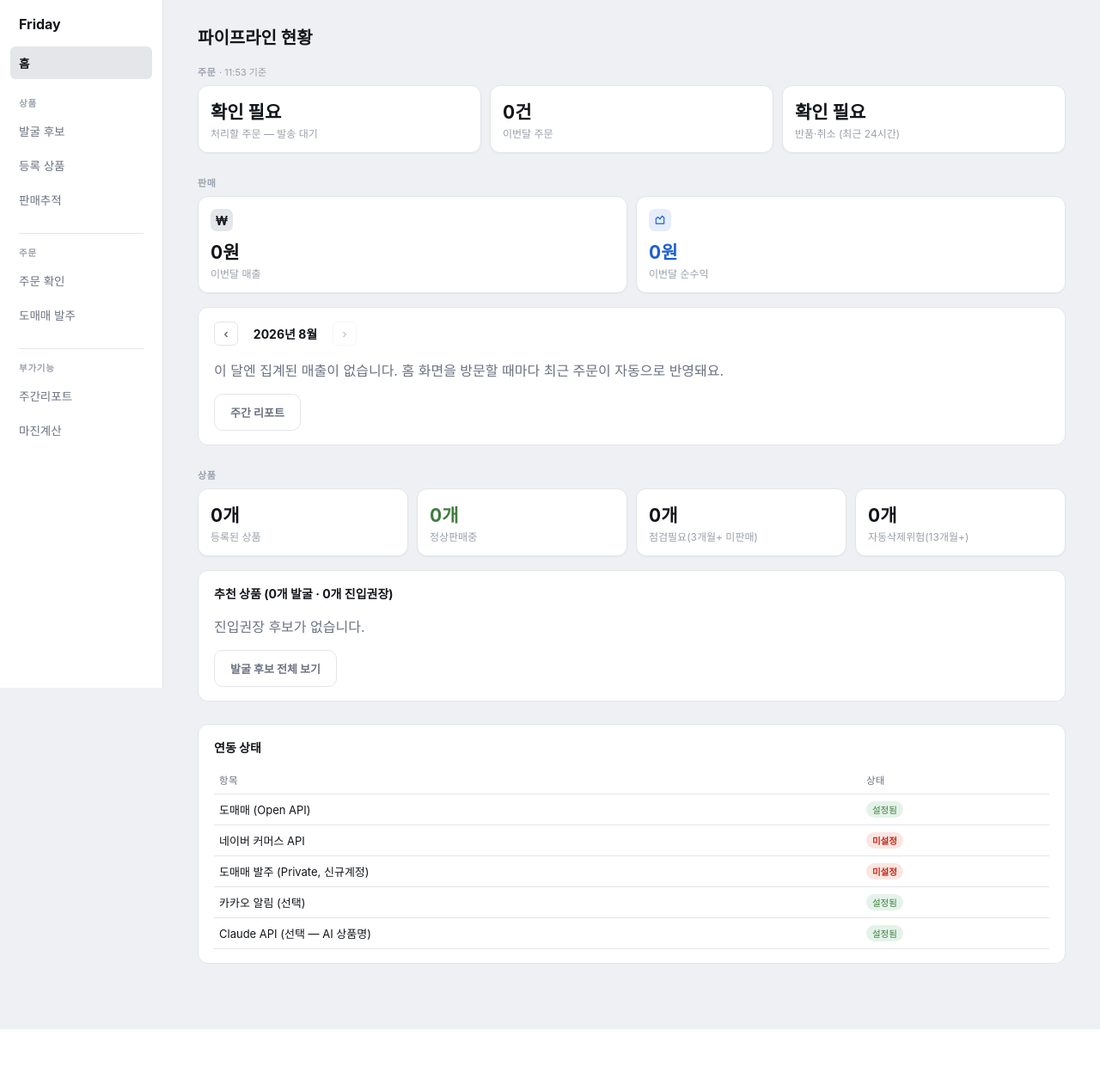
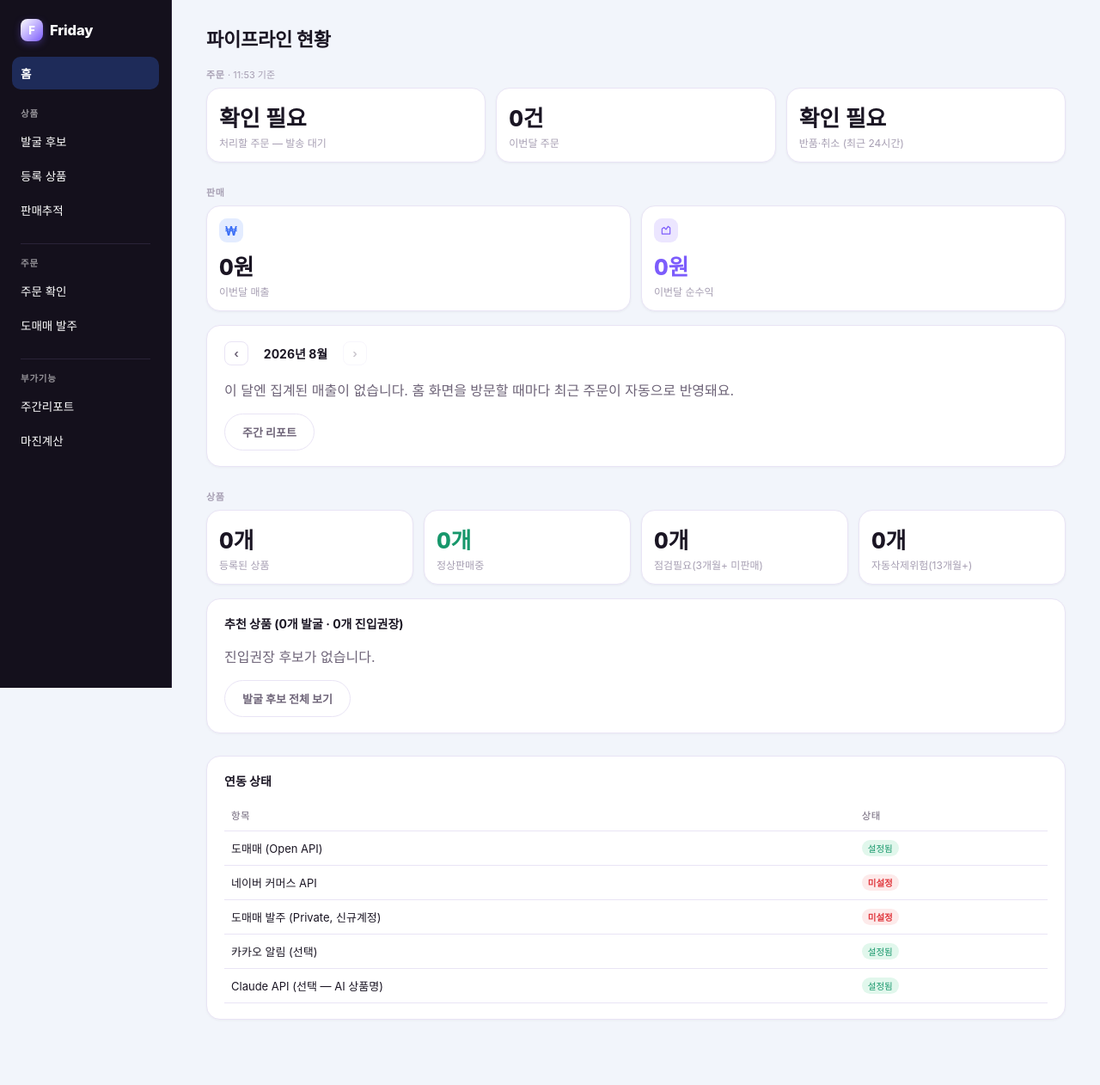
Before and after one commit to mhkim15/Danyol, a Flask app: page / in a window 1280 px wide. Shown: the whole page at 86% size. Before the commit the page ends 1197 px from the top, so only its background shows below. Run offline with Flask 3, Linux system fonts and the light colour scheme; some web fonts are replaced.

Commit message:
Friday 대시보드 트렌디 UI 리스킨
- Pretendard Variable 폰트 로드, 카드/버튼 radius·그림자 정리로 소프트한 톤
- 블루(액션)·바이올렛(값) 2색 시그니처 시스템 도입, 브랜드 그라데이션 마크 추가
- 좌측 LNB만 다크 팔레트로 분리(본문은 라이트 유지), 텍스트는 흰색으로 가독성 확보
- 본문 배경을 블루 계열로 통일(명도·채도 유지한 채 색상만 회전)
- 모션 최소화 설정(prefers-reduced-motion) 대응

Co-Authored-By: Claude Sonnet 5 <noreply@anthropic.com>

```diff
--- a/webapp/templates/base.html
+++ b/webapp/templates/base.html
@@ -4,28 +4,52 @@
 <meta charset="utf-8">
 <meta name="viewport" content="width=device-width, initial-scale=1">
 <title>Friday · {% block title %}비브레이브{% endblock %}</title>
+<link rel="stylesheet" as="style" crossorigin
+  href="https://cdn.jsdelivr.net/gh/orioncactus/pretendard@v1.3.9/dist/web/variable/pretendardvariable-dynamic-subset.css">
 <style>
   :root {
-    --ink: #12151a; --ink-soft: #6b7280; --ink-muted: #9aa1ab; --paper: #eef0f3; --panel: #ffffff;
-    --line: #e3e5e9; --accent: #12151a; --accent-soft: #e4e6ea;
-    --ok: #3f7d3f; --ok-bg: #e4f3e9; --err: #c22a1a; --err-bg: #fbe6e2; --warn: #b0791a; --warn-bg: #f7ecd8;
-    --money: #1d5fd6; --money-bg: #e6edfc; --money-2: #6a97ea;
+    /* 잉크 — 블루 바이올렛 톤이 도는 다크 뉴트럴 (순검정 대신) */
+    --ink: #1a1523; --ink-soft: #6e6478; --ink-muted: #a79fb3;
+    --paper: #f2f5fb; --panel: #ffffff; --line: #e9e4f5;
+    /* 블루 = "지금 처리할 것" 액션 컬러 / 바이올렛 = "값" · 정보 컬러 — 의도적으로 분리 */
+    --accent: #3b6ff6; --accent-soft: #e3ecff;
+    --violet: #7c5cfc; --violet-soft: #ece6ff;
+    --chip-bg: #efebfa; --chip-ink: #5b5270;
+    --row-hover: rgba(124,92,252,0.05);
+    --ok: #17976b; --ok-bg: #e1f7ec;
+    --err: #e0393f; --err-bg: #fdeaea;
+    --warn: #d97706; --warn-bg: #fdf1de;
+    --money: #7c5cfc; --money-bg: #ece6ff; --money-2: #3b6ff6;
     --mono: ui-monospace, "SFMono-Regular", Menlo, Consolas, monospace;
-    --sans: -apple-system, "system-ui", "Segoe UI", "Pretendard", "Apple SD Gothic Neo", "Malgun Gothic", sans-serif;
-    --sidebar-w: 190px;
+    --sans: "Pretendard Variable", "Pretendard", -apple-system, "system-ui", "Segoe UI", "Apple SD Gothic Neo", "Malgun Gothic", sans-serif;
+    --sidebar-w: 200px;
   }
   * { box-sizing: border-box; }
   body { margin: 0; background: var(--paper); color: var(--ink); font-family: var(--sans); }
   a { color: var(--accent); }
+  ::selection { background: var(--accent-soft); color: var(--ink); }
 
   .layout { display: flex; min-height: 100vh; }
 
   nav.sidebar {
+    /* LNB만 별도 다크 팔레트 — 나머지 화면은 라이트 유지. 여기서 지역적으로
+       덮어쓴 변수들을 하위 규칙(브랜드/그룹라벨/링크)이 그대로 참조한다. */
+    --panel: #14101c; --line: #2a2338; --ink: #ffffff; --ink-soft: #ffffff; --ink-muted: rgba(255,255,255,0.55);
+    --accent-soft: rgba(59,111,246,0.28); --accent: #ffffff;
     width: var(--sidebar-w); flex-shrink: 0; background: var(--panel);
-    border-right: 1px solid var(--line); padding: 18px 12px;
+    border-right: 1px solid var(--line); padding: 20px 14px;
     position: sticky; top: 0; height: 100vh; overflow-y: auto;
   }
-  nav.sidebar .brand { font-weight: 700; font-size: 16px; padding: 0 10px 16px; }
+  nav.sidebar .brand {
+    display: flex; align-items: center; gap: 8px; color: var(--ink);
+    font-weight: 800; font-size: 16.5px; letter-spacing: -0.01em; padding: 2px 10px 18px;
+  }
+  .brand-mark {
+    width: 26px; height: 26px; border-radius: 8px; flex-shrink: 0;
+    background: linear-gradient(135deg, var(--accent), var(--violet));
+    color: #fff; display: flex; align-items: center; justify-content: center;
+    font-size: 13px; font-weight: 800; box-shadow: 0 3px 8px rgba(124,92,252,0.35);
+  }
   nav.sidebar .nav-group {
     font-size: 10.5px; letter-spacing: 0.07em; text-transform: uppercase; color: var(--ink-muted);
     font-weight: 700; margin: 20px 10px 6px; padding-top: 14px; border-top: 1px solid var(--line);
@@ -34,19 +58,22 @@
   nav.sidebar .nav-links { display: flex; flex-direction: column; gap: 2px; }
   nav.sidebar a {
     display: block; text-decoration: none; color: var(--ink-soft); font-size: 13.5px;
-    padding: 9px 10px; border-radius: 6px;
+    padding: 9px 10px; border-radius: 10px;
     transition: background .12s ease, color .12s ease;
   }
-  nav.sidebar a:hover, nav.sidebar a.active { background: var(--accent-soft); color: var(--accent); font-weight: 600; }
+  nav.sidebar a:hover, nav.sidebar a.active { background: var(--accent-soft); color: var(--accent); font-weight: 700; }
 
   .shell { flex: 1; min-width: 0; padding: 24px 40px 60px; }
 
-  .flash { padding: 11px 14px; border-radius: 6px; font-size: 13.5px; margin-bottom: 16px; line-height: 1.5; }
+  .flash { padding: 11px 14px; border-radius: 10px; font-size: 13.5px; margin-bottom: 16px; line-height: 1.5; }
   .flash-success { background: var(--ok-bg); color: var(--ok); }
   .flash-error { background: var(--err-bg); color: var(--err); }
 
-  h1 { font-size: 20px; font-weight: 700; margin: 4px 0 18px; }
-  .panel { background: var(--panel); border: 1px solid var(--line); border-radius: 12px; padding: 16px 18px; margin-bottom: 16px; }
+  h1 { font-size: 22px; font-weight: 800; letter-spacing: -0.01em; margin: 4px 0 18px; }
+  .panel {
+    background: var(--panel); border: 1px solid var(--line); border-radius: 16px; padding: 18px 20px; margin-bottom: 16px;
+    box-shadow: 0 1px 3px rgba(26,21,35,0.04);
+  }
   .panel h2 { font-size: 14px; margin: 0 0 12px; }
 
   .eyebrow { font-size: 11px; letter-spacing: 0.06em; text-transform: uppercase; color: var(--ink-muted); font-weight: 600; margin: 0 0 8px; }
@@ -70,23 +97,23 @@
   .todo-sub { font-size: 12px; color: var(--ink-muted); margin: 2px 0 0; }
   .todo-arrow { color: var(--ink-muted); font-size: 16px; flex-shrink: 0; }
 
-  .stat-grid { display: grid; grid-template-columns: repeat(auto-fit, minmax(110px, 1fr)); gap: 10px; }
+  .stat-grid { display: grid; grid-template-columns: repeat(auto-fit, minmax(110px, 1fr)); gap: 12px; }
   .stat-card {
-    background: var(--panel); border: 1px solid var(--line); border-radius: 12px; padding: 14px;
+    background: var(--panel); border: 1px solid var(--line); border-radius: 16px; padding: 14px;
     text-decoration: none; color: inherit; display: block;
-    box-shadow: 0 1px 2px rgba(18,21,26,0.04);
+    box-shadow: 0 1px 3px rgba(26,21,35,0.05);
     transition: transform .15s ease, box-shadow .15s ease, border-color .15s ease;
   }
-  .stat-card.link:hover { transform: translateY(-2px); border-color: var(--accent); box-shadow: 0 6px 16px rgba(18,21,26,0.08); }
+  .stat-card.link:hover { transform: translateY(-2px); border-color: var(--accent); box-shadow: 0 10px 22px rgba(59,111,246,0.16); }
   .stat-icon {
-    width: 26px; height: 26px; border-radius: 7px; background: var(--accent-soft); color: var(--accent);
+    width: 28px; height: 28px; border-radius: 9px; background: var(--accent-soft); color: var(--accent);
     display: flex; align-items: center; justify-content: center; margin-bottom: 8px; font-size: 14px;
   }
   .stat-icon.money { background: var(--money-bg); color: var(--money); }
-  .stat-num { font-size: 21px; font-weight: 700; margin: 0; }
+  .stat-num { font-size: 26px; font-weight: 800; letter-spacing: -0.01em; margin: 0; font-variant-numeric: tabular-nums; }
   .stat-num.money { color: var(--money); }
   .stat-num.attn { color: var(--err); }
-  .stat-label { font-size: 12px; color: var(--ink-muted); margin: 2px 0 0; }
+  .stat-label { font-size: 12px; color: var(--ink-muted); margin: 3px 0 0; }
 
   .badge-ok { display: inline-block; font-family: var(--mono); font-size: 10.5px; padding: 2px 7px; border-radius: 99px; background: var(--ok-bg); color: var(--ok); }
   .badge-err { display: inline-block; font-family: var(--mono); font-size: 10.5px; padding: 2px 7px; border-radius: 99px; background: var(--err-bg); color: var(--err); font-weight: 600; }
@@ -138,7 +166,7 @@
 
   .chart-toolbar { display: flex; align-items: center; justify-content: space-between; margin-bottom: 4px; flex-wrap: wrap; gap: 10px; }
   .month-nav { display: flex; align-items: center; gap: 10px; }
-  .month-nav button { background: none; border: 1px solid var(--line); border-radius: 6px; width: 28px; height: 28px; padding: 0; font-size: 13px; color: var(--ink-soft); cursor: pointer; }
+  .month-nav button { background: none; border: 1px solid var(--line); border-radius: 8px; width: 28px; height: 28px; padding: 0; font-size: 13px; color: var(--ink-soft); cursor: pointer; }
   .month-nav button:hover:not(:disabled) { border-color: var(--accent); color: var(--accent); }
   .month-nav button:disabled { opacity: 0.35; cursor: default; }
   .month-nav .month-label { font-size: 14px; font-weight: 700; min-width: 90px; text-align: center; }
@@ -177,25 +205,25 @@
   input[type=checkbox] { margin-right: 6px; }
 
   button, .btn {
-    background: var(--accent); color: #fff; border: 1px solid var(--accent); border-radius: 10px;
-    padding: 11px 18px; font-size: 13px; font-weight: 700; cursor: pointer; font-family: inherit;
+    background: var(--accent); color: #fff; border: 1px solid var(--accent); border-radius: 999px;
+    padding: 11px 20px; font-size: 13px; font-weight: 700; cursor: pointer; font-family: inherit;
     display: inline-block; text-decoration: none;
-    transition: background .12s ease, transform .08s ease;
+    transition: background .12s ease, transform .1s ease, box-shadow .12s ease;
   }
-  button:hover, .btn:hover { background: #2a2d33; }
-  button:active, .btn:active { background: #3f3f46; transform: scale(0.98); }
-  button.secondary, .btn.secondary { background: var(--panel); color: var(--ink-soft); border-color: var(--line); }
-  button.secondary:hover, .btn.secondary:hover { background: var(--accent-soft); }
+  button:hover, .btn:hover { background: #2f5fe0; transform: translateY(-1px); box-shadow: 0 8px 18px rgba(59,111,246,0.28); }
+  button:active, .btn:active { background: #2450c7; transform: scale(0.98); box-shadow: none; }
+  button.secondary, .btn.secondary { background: var(--panel); color: var(--ink-soft); border-color: var(--line); box-shadow: none; }
+  button.secondary:hover, .btn.secondary:hover { background: var(--chip-bg); color: var(--ink); transform: none; box-shadow: none; }
   button.danger { background: var(--err); border-color: var(--err); }
 
   table { width: 100%; border-collapse: collapse; font-size: 13px; }
   tbody tr { transition: background .1s ease; }
-  tbody tr:hover { background: var(--paper); }
-  th, td { text-align: left; padding: 8px 6px; border-bottom: 1px solid var(--line); vertical-align: top; }
+  tbody tr:hover { background: var(--row-hover); }
+  th, td { text-align: left; padding: 10px 8px; border-bottom: 1px solid var(--line); vertical-align: top; }
   th { color: var(--ink-soft); font-weight: 500; font-size: 11.5px; text-transform: uppercase; letter-spacing: 0.03em; }
   .mono { font-family: var(--mono); font-size: 12px; }
   .muted { color: var(--ink-soft); }
-  .badge { display: inline-block; font-family: var(--mono); font-size: 10.5px; padding: 2px 7px; border-radius: 99px; background: var(--accent-soft); color: var(--accent); }
+  .badge { display: inline-block; font-family: var(--mono); font-size: 10.5px; padding: 2px 7px; border-radius: 99px; background: var(--chip-bg); color: var(--chip-ink); }
 
   .table-wrap { overflow-x: auto; }
   .stack { display: flex; flex-direction: column; gap: 8px; }
@@ -212,12 +240,18 @@
     nav.sidebar a { white-space: nowrap; margin-bottom: 0; }
     .shell { padding: 18px 14px 50px; }
   }
+
+  @media (prefers-reduced-motion: reduce) {
+    *, *::before, *::after {
+      transition-duration: 0.001ms !important; animation-duration: 0.001ms !important; scroll-behavior: auto !important;
+    }
+  }
 </style>
 </head>
 <body>
 <div class="layout">
   <nav class="sidebar">
-    <div class="brand">Friday</div>
+    <div class="brand"><span class="brand-mark" aria-hidden="true">F</span><span>Friday</span></div>
     <div class="nav-links">
       <a href="{{ url_for('index') }}" class="{{ 'active' if request.endpoint == 'index' }}">홈</a>
     </div>
--- a/webapp/templates/preview_content.html
+++ b/webapp/templates/preview_content.html
@@ -5,7 +5,7 @@
   <label>도매매 원본</label>
   <div class="mono" style="padding:8px 10px;background:var(--paper);border-radius:6px;color:var(--ink-soft);">{{ raw_name }}</div>
   {% if not supply_matched %}
-  <p style="color:#c73;font-size:13px;margin-top:6px;">⚠ 이 키워드와 형태가 같은 상품인지 자동 확인 못함 — 재료/부자재일 수 있으니 실물·상세페이지 확인 후 등록하세요.</p>
+  <p style="color:var(--warn);font-size:13px;margin-top:6px;">⚠ 이 키워드와 형태가 같은 상품인지 자동 확인 못함 — 재료/부자재일 수 있으니 실물·상세페이지 확인 후 등록하세요.</p>
   {% endif %}
   <label for="name_override">최적화 후 (동의어 제거 + SEO 규칙 적용) — 직접 수정 가능</label>
   <input type="text" id="name_override" form="register-form" name="name_override" value="{{ optimized_name }}" maxlength="100" class="mono">
```
Also changed, not shown: other parts of webapp/templates/base.html (+16 -15 lines).
